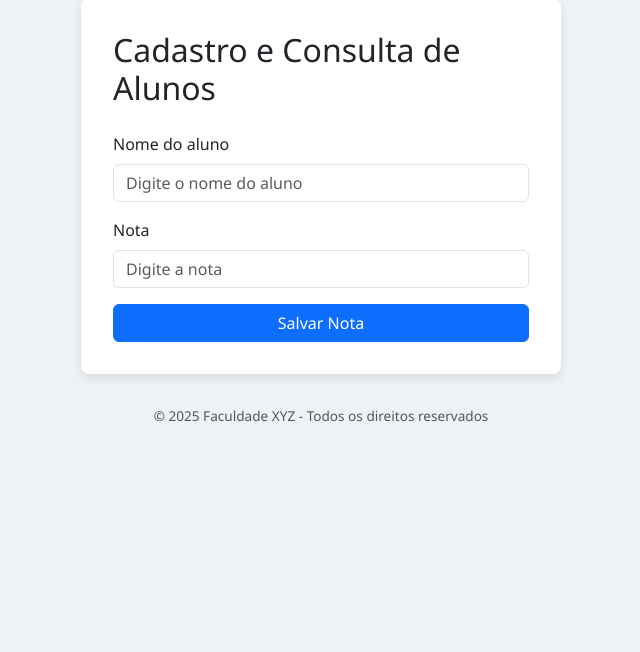
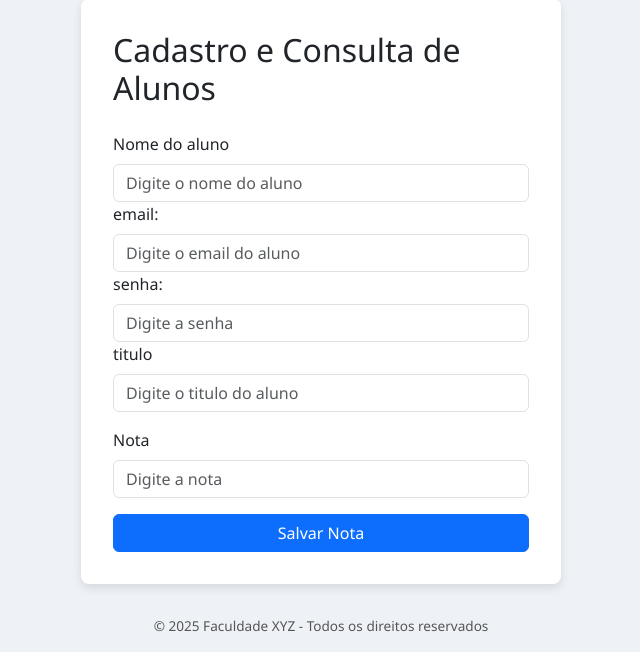
Before and after one commit to Daniel-Batista-cod/fabricadeprogramadores_2025_turma3, a Flask app: page / in a window 1280 px wide. Shown: the part 193-845 px from the top of the page, without its empty margins (319-959 px from the left). Before the commit the page ends 615 px from the top, so only its background shows below. Run offline with Flask 3, Linux system fonts and the light colour scheme.

Commit message:
projeto faculdade
sqlalchemy

```diff
--- a/projeto_facudade/app.py
+++ b/projeto_facudade/app.py
@@ -14,11 +14,17 @@ def index():
         data = request.get_data()
         usuario_e_nota = json.loads(data)
 
-        print(data)
-        user = Usuario(usuario_e_nota["usuario"], 'email', 'senha')
-        note = Nota(usuario_e_nota["nota"])
+        user = Usuario(
+                        nome=usuario_e_nota["usuario"],
+                        email=usuario_e_nota["email"],
+                        senha_hash=usuario_e_nota["senha"] )
+        note = Nota(
+                        titulo=usuario_e_nota["titulo"],
+                        conteudo=usuario_e_nota["nota"])
+
         criar_novo_usuario_e_nota(user, note)
-        return jsonify({"msg": "Usuario e nota criados com sucesso!"})
+        return jsonify({"msg": "Usuario e nota criados com sucesso!"}),201
+
     else:
         return jsonify({'error': 'pagina não encontrada!'}), 404
 
--- a/projeto_facudade/templates/index.html
+++ b/projeto_facudade/templates/index.html
@@ -47,6 +47,16 @@
     <div class="mb-3">
       <label for="usuario" class="form-label">Nome do aluno</label>
       <input type="text" id="usuario" name="usuario" class="form-control" placeholder="Digite o nome do aluno" required />
+
+      <label for="email" class="form-label">email:</label>
+      <input type="text" id="email" name="email" class="form-control" placeholder="Digite o email do aluno" required />
+
+      <label for="senha" class="form-label">senha:</label>
+      <input type="text" id="senha" name="senha" class="form-control" placeholder="Digite a senha" required />
+
+      <label for="titulo" class="form-label">titulo</label>
+      <input type="text" id="titulo" name="titulo" class="form-control" placeholder="Digite o titulo do aluno" required />
+
     </div>
 
     <div class="mb-3">
@@ -92,6 +102,13 @@
     const usuario = document.getElementById('usuario').value.trim();
     const nota = document.getElementById('nota').value.trim();
 
+    const senha = document.getElementById('senha').value.trim();
+    const email = document.getElementById('email').value.trim();
+
+    const titulo = document.getElementById('titulo').value.trim();
+
+
+
     if (!usuario || !nota) {
       alert('Por favor, preencha todos os campos!');
       return false;
@@ -101,7 +118,7 @@
       const response = await fetch('/', {
         method: 'POST',
         headers: { 'Content-Type': 'application/json' },
-        body: JSON.stringify({ usuario, nota })
+        body: JSON.stringify({ usuario, nota, senha, titulo,email })
       });
 
       if (response.ok) {
```
Also changed, not shown: projeto_facudade/main.py (+11 -6 lines), projeto_facudade/tabelas.py (+4 -4 lines).
